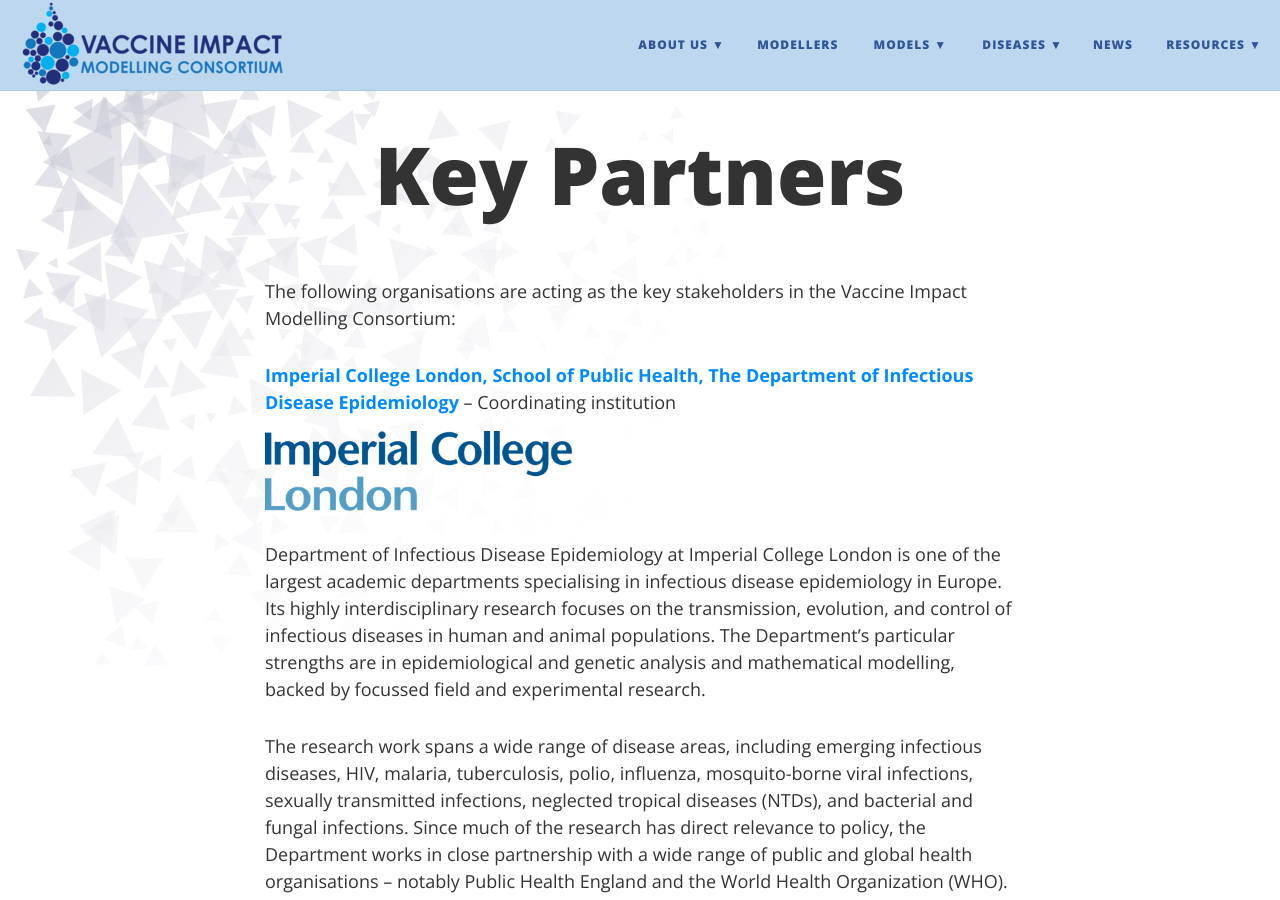
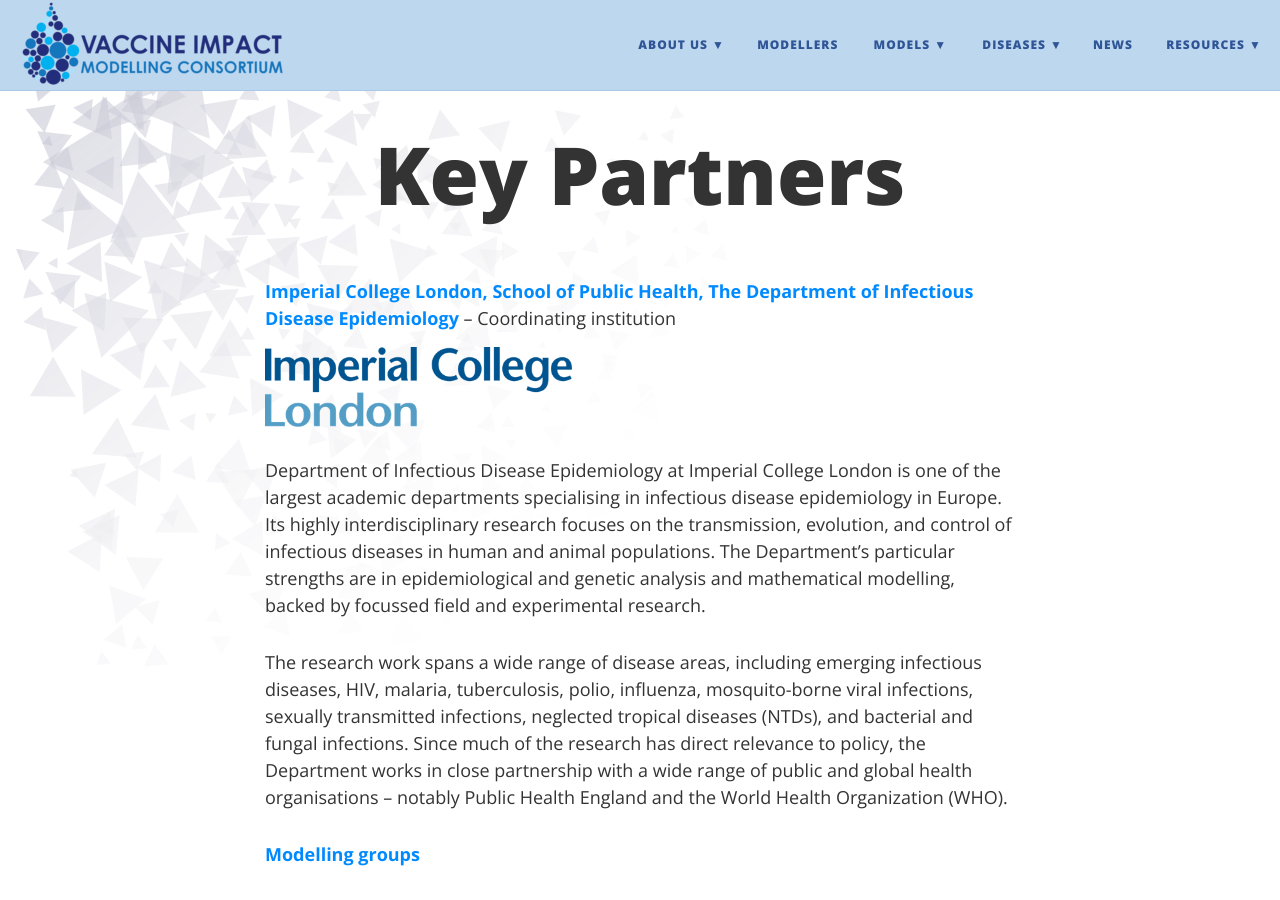
Before and after one commit to vimchub/vaccineimpact, a Jekyll site: the page built from partners.md, in a window 1280 px wide and 900 px high. Built offline with Jekyll 4.4.1, drawn with Linux system fonts in a browser that asks for light colours; nearby versions of some CDN libraries.

Commit message:
Delete intro sentence

```diff
--- a/partners.md
+++ b/partners.md
@@ -3,7 +3,6 @@
 css: /css/partners.css
 ---
 
-The following organisations are acting as the key stakeholders in the Vaccine Impact Modelling Consortium:
 
 **[Imperial College London, School of Public Health, The Department of Infectious Disease Epidemiology](https://www.imperial.ac.uk/school-public-health/infectious-disease-epidemiology/)** – Coordinating institution
 
```
